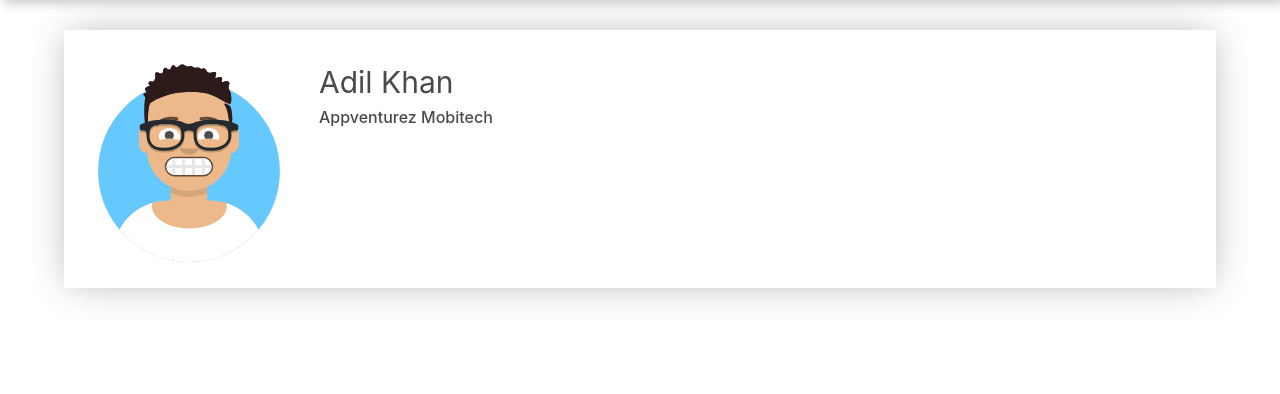
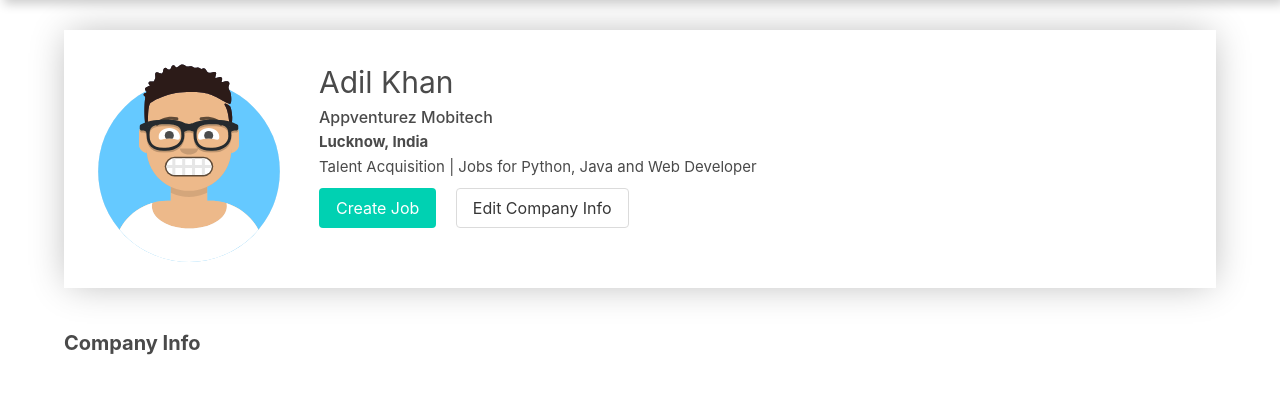
Before and after one commit to devankit01/hireup, a Django app: template templates/users/recruiterProfile.html in a window 1280 px wide. Shown: the part 56-450 px from the top of the page. Run offline with Django 3.2, Linux system fonts and the light colour scheme; the template is opened without the code that fills it, so the values that code supplies are empty; some libraries are stand-ins or nearby versions.

Commit message:
Some Fix

```diff
--- a/templates/users/recruiterProfile.html
+++ b/templates/users/recruiterProfile.html
@@ -20,9 +20,23 @@
     <div>
       <h2>Adil Khan</h2>
       <p class="headline">Appventurez Mobitech</p>
-
+      <p class="bio">
+        <b>Lucknow, India</b>
+      </p>
+      <p class="bio">Talent Acquisition | Jobs for Python, Java and Web Developer</p>
+      <div class="connect__btn">
+        <a href="" class="button is-primary">Create Job</a>
+        <a href="" class="button is-primary-outline has-text-color-primary"
+        >Edit Company Info</a
+      >
+      </div>
     </div>
   </div>
 
-  {% endblock %} {% block script %} {% endblock %}
+  <div class="profile__body">
+    <div class="profile__div">
+      <h2 class="mt-5 mb-4 is-size-5"><b>Company Info</b></h2>
+    </div>
+  </div>
 </div>
+{% endblock %} {% block script %} {% endblock %}
--- a/templates/users/userProfile.html
+++ b/templates/users/userProfile.html
@@ -132,13 +132,11 @@
 
       <div class="mb-3 ml-3 certficate">
         <div class="timeline-content">
-
           <p class="is-size-6"><b>Web Design </b></p>
           <p class="is-size-7">Freecodecamp on Jan 2020</p>
           <a href="http://" class="is-size-7">View Certificate</a>
         </div>
       </div>
-
     </div>
 
     <div class="profile__div">
```
Also changed, not shown: db.sqlite3.
